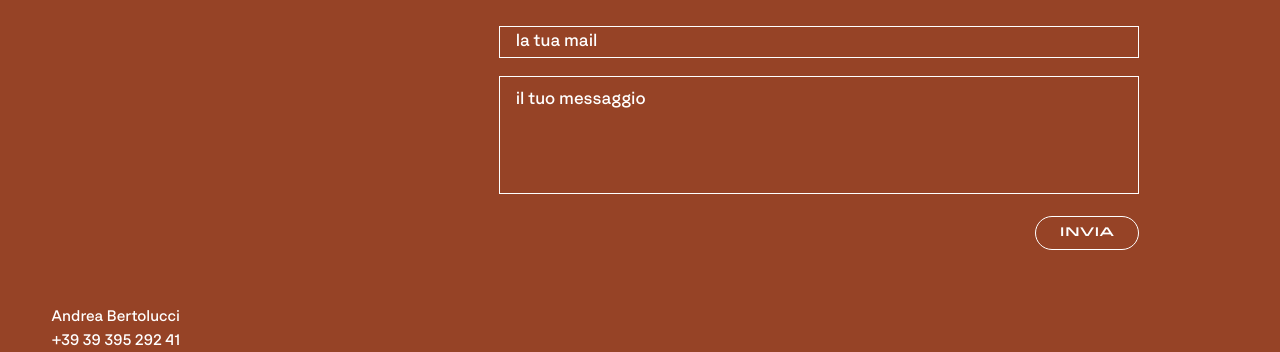
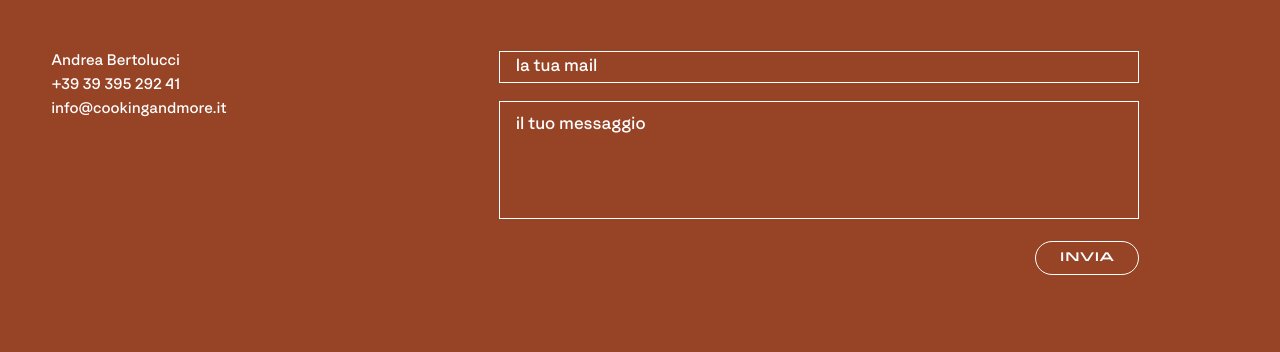
Before and after one commit to giuliaamt/cooking-and-more, a website built with Vite: page index.html in a window 1280 px wide. Shown: the part 2789-3141 px from the top of the page. Built offline with nearby package versions, Linux system fonts and the light colour scheme.

Commit message:
Fix contact spacing in stacked layout

```diff
--- a/src/styles.css
+++ b/src/styles.css
@@ -328,6 +328,7 @@ button {
 .contact-details {
     align-self: start;
     grid-column: 1;
+    grid-row: 2;
     display: grid;
     gap: 4px;
     width: min(100%, 360px);
@@ -343,6 +344,7 @@ button {
 
 .contact-form {
     grid-column: 2;
+    grid-row: 2;
     align-self: start;
     display: grid;
     gap: clamp(28px, 2.2vw, 38px);
@@ -516,7 +518,7 @@ button {
         max-height: none;
         padding: clamp(44px, 4vw, 56px) clamp(34px, 4vw, 66px) 36px;
         grid-template-columns: 38% 62%;
-        grid-template-rows: auto 1fr;
+        grid-template-rows: auto auto;
     }
 
     .art-cabbage,
@@ -535,7 +537,7 @@ button {
     }
 
     .contact-details {
-        margin-top: clamp(38px, 2vw, 58px);
+        margin-top: clamp(38px, 4vw, 56px);
         padding-left: 0;
         width: min(100%, 320px);
     }
@@ -705,7 +707,7 @@ button {
         max-height: none;
         padding: clamp(30px, 4dvh, 42px) clamp(28px, 4vw, 44px) 24px;
         grid-template-columns: 36% 64%;
-        grid-template-rows: auto 1fr;
+        grid-template-rows: auto auto;
     }
 
     .card-copy .copy {
```
